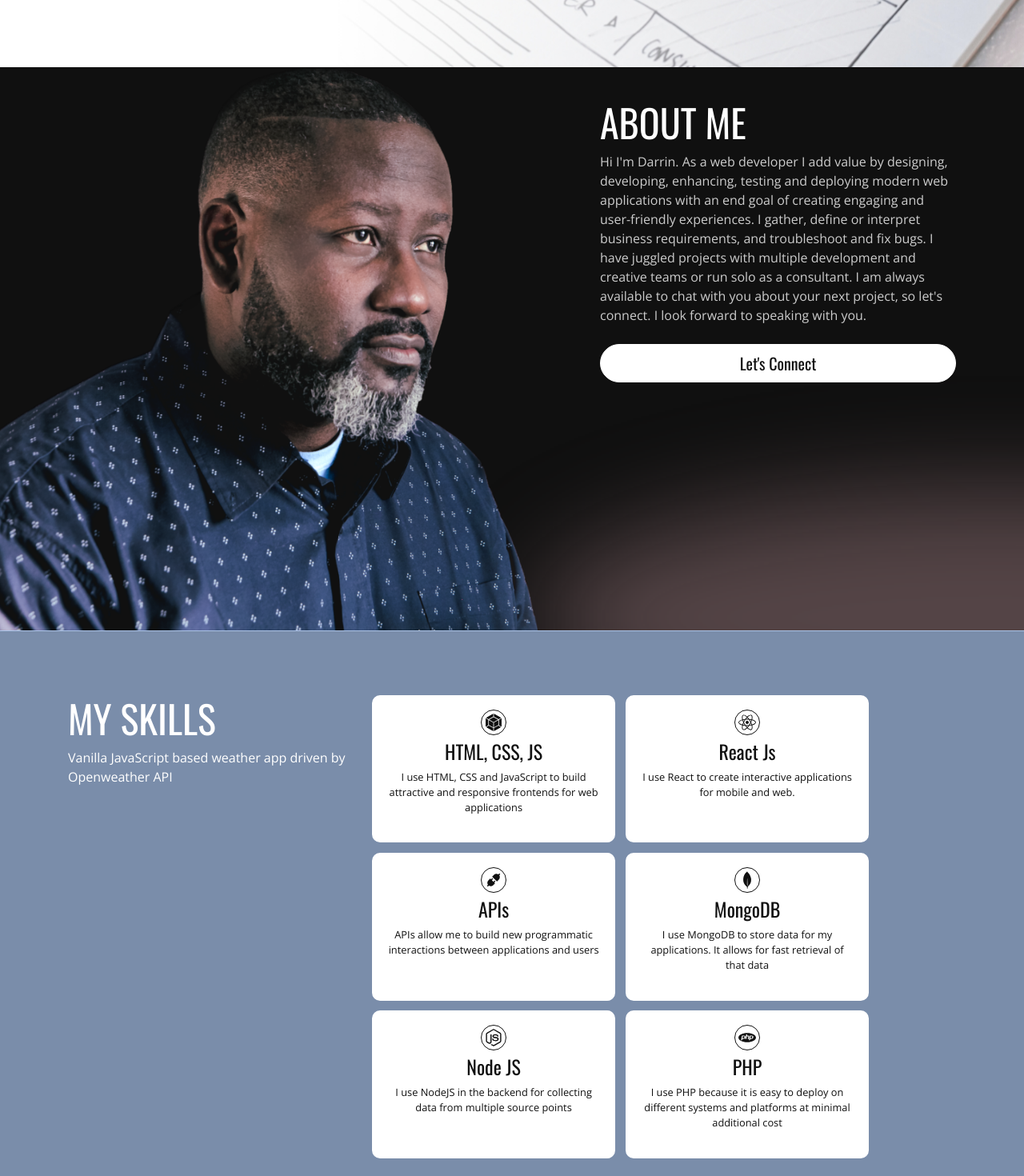
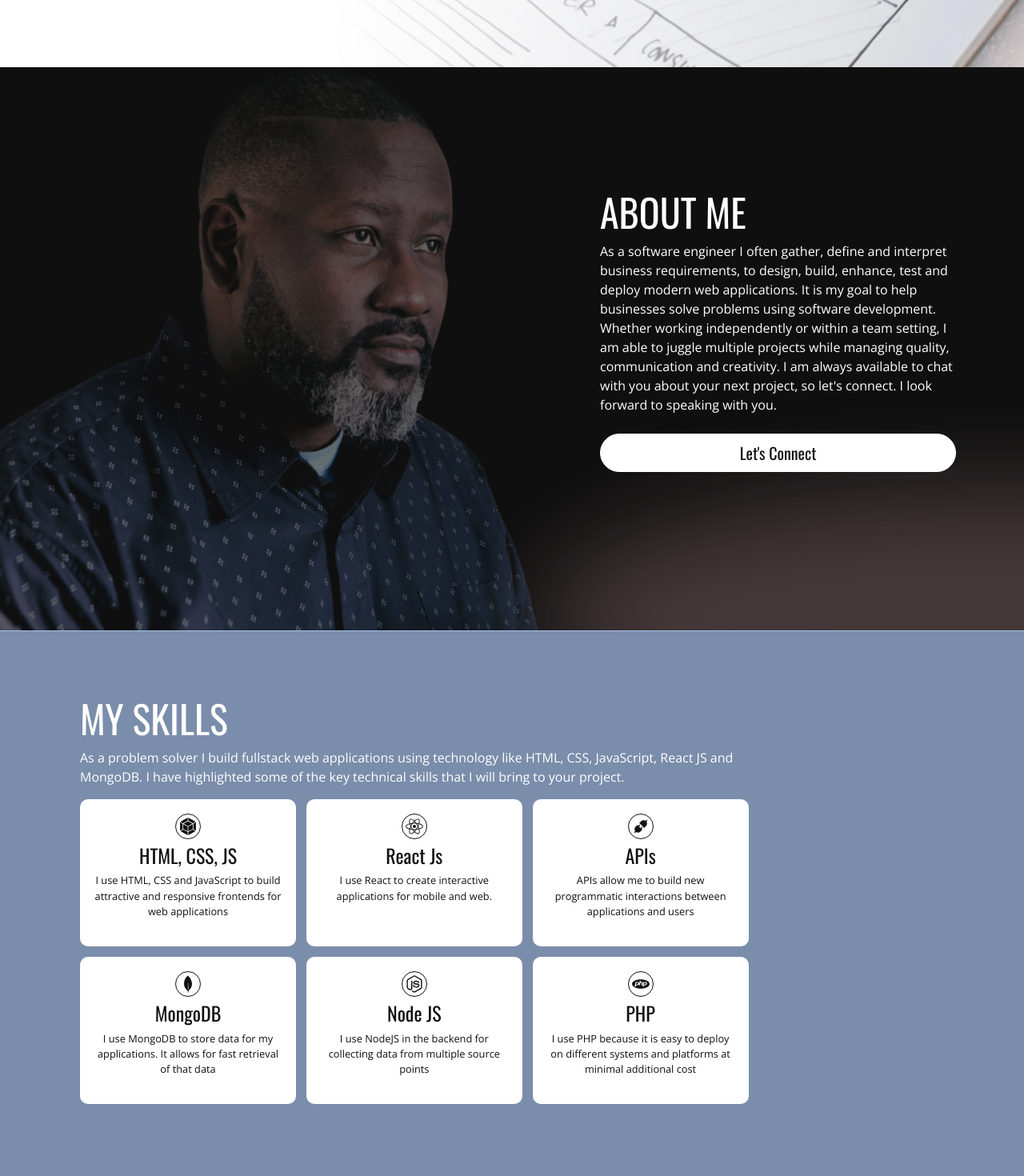
Before and after one commit to leviduncan/react-portfolio-project-2022, a React (Create React App) app: page / in a window 1280 px wide. Shown: the part 620-2090 px from the top of the page at 80% size. Built offline with nearby package versions, Linux system fonts and the light colour scheme.

Commit message:
UI and Content updates

```diff
--- a/src/App.css
+++ b/src/App.css
@@ -87,10 +87,14 @@ a:hover {
 
 .navbar {
 	backdrop-filter: blur(10px);
-    background: var(--wht);
+    background: rgba(255, 255, 255, 0.768);
     box-shadow: 0 0 50px var(--p2-shadow);
     padding: 1.5em;
     text-transform: uppercase;
+}
+
+.navbar-light .navbar-toggler {
+    border: unset;
 }
 
 .hero {
@@ -106,12 +110,29 @@ a:hover {
 	background-color: var(--blk);
 	background-image: url('./assets/about_photo.png');
 	background-repeat: no-repeat;
-	background-position: -50px bottom;
-	background-size: contain;
+	background-position: -313px bottom;
+	background-size: cover;
 	color: var(--wht);
-	padding-top: 2.5em;
+	padding: 9.5em 0;
+	height: 44em;
+	overflow: hidden;
+}
+.about .overlay {
+	background: var(--blk);
+	opacity:60%;
+	top: 44em;
+	width: 100%;
 	min-height: 44em;
-	overflow: hidden;
+	position: absolute;
+	z-index: 1;
+	top: 44em;
+}
+
+@media(min-width: 768px) {
+	.about {
+		background-position: -50px bottom;
+		background-size: contain;
+	}
 }
 
 .about::after {
@@ -121,17 +142,18 @@ a:hover {
 	top: 44em;
 	width: 100%;
 	min-height: 44em;
-	z-index: 1;
+	z-index: 2;
 	background-image: url('./assets/glow.png');
 	background-repeat: no-repeat;
 	background-position: 30em 21em;
 	background-size: cover;
+	opacity: 80%;
 }
 
 .about .content {
 	position: relative;
-	z-index: 100;
-	color: var(--lt-gry);
+	z-index: 10;
+	color: var(--wht);
 }
 
 .about h2, .skills h2, .connect h2 {
@@ -168,8 +190,8 @@ a:hover {
 	box-shadow: 0 0 10px var(--p2-shadow);
 	border: solid 2px var(--org);
 	color: var(--org);
-	transform: scale(1.1);
-	transform-origin: center
+  transform: scale(1.1);
+  transform-origin: center
 }
 
 .skills h4 {
--- a/src/components/About.jsx
+++ b/src/components/About.jsx
@@ -2,8 +2,9 @@ function About() {
     return (
         <>
             <section id="about" className="about d-flex">
+                <div className="overlay"></div>
                 <div className="container">
-                    <div className="row">
+                    <div className="row align-items-center">
                         <div className="col-12 col-md-7">
 
                         </div>
@@ -11,7 +12,7 @@ function About() {
                         <div className="col-12 col-md-5 content">
                             <h2>About Me</h2>
                             <p>
-                                Hi I'm Darrin. As a web developer I add value by designing, developing, enhancing, testing and deploying modern web applications with an end goal of creating engaging and user-friendly experiences. I gather, define or interpret business requirements, and troubleshoot and fix bugs. I have juggled projects with multiple development and creative teams or run solo as a consultant. I am always available to chat with you about your next project, so let's connect. I look forward to speaking with you.
+                            As a software engineer I often gather, define and interpret business requirements, to design, build, enhance, test and deploy modern web applications. It is my goal to help businesses solve problems using software development. Whether working independently or within a team setting, I am able to juggle multiple projects while managing quality, communication and creativity. I am always available to chat with you about your next project, so let's connect. I look forward to speaking with you.
                         </p>
                             <div className="mt-4">
                                 <a href="#connect" className="btn btn-light btn-lg btn-block">Let's Connect</a>
--- a/src/components/Menu.jsx
+++ b/src/components/Menu.jsx
@@ -1,11 +1,14 @@
+import { FaHamburger } from 'react-icons/fa'
+
 function Menu() {
     return (
 
-            <nav className="navbar navbar-expand-lg navbar-light bg-light fixed-top">
+            <nav className="navbar navbar-expand-lg navbar-light fixed-top">
             <div className="container">
                 <a className="navbar-brand" href="#">Darrin Duncan</a>
                 <button className="navbar-toggler" type="button" data-toggle="collapse" data-target="#navbarSupportedContent" aria-controls="navbarSupportedContent" aria-expanded="false" aria-label="Toggle navigation">
-                    <span className="navbar-toggler-icon"></span>
+                    {/* <span className="navbar-toggler-icon"></span> */}
+                    <FaHamburger />
                 </button>
 
                 <div className="collapse navbar-collapse justify-content-end" id="navbarSupportedContent">
--- a/src/components/Skills.jsx
+++ b/src/components/Skills.jsx
@@ -13,7 +13,7 @@ function Skills() {
     console.log(data.title);
     if (skill === 'HTML') {
       return <SiWebpack />
-    } else if (skill === 'React'){
+    } else if (skill === 'React') {
       return <FaReact />
     } else if (skill === 'API') {
       return <AiFillApi />
@@ -30,16 +30,15 @@ function Skills() {
   return (
     <section id="skills" className="skills">
       <div className="container">
-        <div className="row d-flex">
-          <div className="col-lg-4">
+        <div className="col-12 col-lg-10">
           <h2>My Skills</h2>
-            <p>Vanilla JavaScript based weather app driven by Openweather API</p>
+          <p>As a problem solver I build fullstack web applications using technology like HTML, CSS, JavaScript, React JS and MongoDB. I have highlighted some of the key technical skills that I will bring to your project.</p>
         </div>
-          <div className="col d-lg-flex flex-lg-wrap justify-content-lg-space">
+        <div className="col-lg-12 d-lg-flex flex-lg-wrap justify-content-lg-space">
           {alldata.skills.map(data => {
-              return(
+            return (
               <>
-                <div key={data.id} className="col-12 col-lg-5 text-center skill-card">
+                <div key={data.id} className="col-12 col-lg-3 text-center skill-card">
                   {handleIcons(data)}
                   <h4>{data.title}</h4>
                   <p>{data.text}</p>
@@ -50,10 +49,6 @@ function Skills() {
 
 
         </div>
-
-        </div>
-
-
       </div>
     </section>
   )
--- a/src/data.js
+++ b/src/data.js
@@ -11,7 +11,7 @@ const alldata = {
         {
             id: 2,
             title: 'Armonia Social Media App',
-            text: 'To provide a way for single people to find and interact with other single people with the same interests in their community',
+            text: 'Connect with friends or find new ones in this community of singles',
             pic: 'armony',
             git_link: 'https://github.com/leviduncan/Armonia-Social-Media-App',
             app_link: 'https://armonia-social-media-app.netlify.app/'
```
Lines whose indentation alone changed are shown as unchanged.
